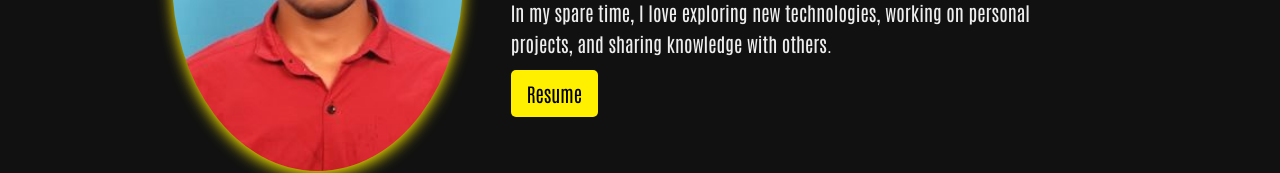
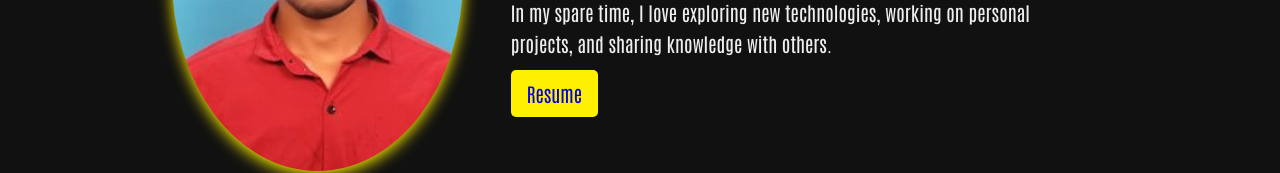
Before and after one commit to Pradeep-848/Portfolio, a React (Vite) app: page / in a window 1280 px wide. Shown: the part 338-511 px from the top of the page. Built offline with nearby package versions, Linux system fonts and the light colour scheme.

Commit message:
Update About.jsx

```diff
--- a/src/pages/About.jsx
+++ b/src/pages/About.jsx
@@ -20,7 +20,7 @@ function About() {
           In my spare time, I love exploring new technologies,
           working on personal projects, and sharing knowledge with others.
         </p>
-        <button><a href='https://drive.google.com/file/d/1I6_6bbYVkbRjT9G3xOipBeTxFAgxpvQJ/view?usp=drivesdk'></a>Resume</button>
+        <button><a href='https://drive.google.com/file/d/1I6_6bbYVkbRjT9G3xOipBeTxFAgxpvQJ/view?usp=drivesdk'  style={{textDecoration: 'none'}}>Resume</a></button>
       </div>
     </div>
   );
```
